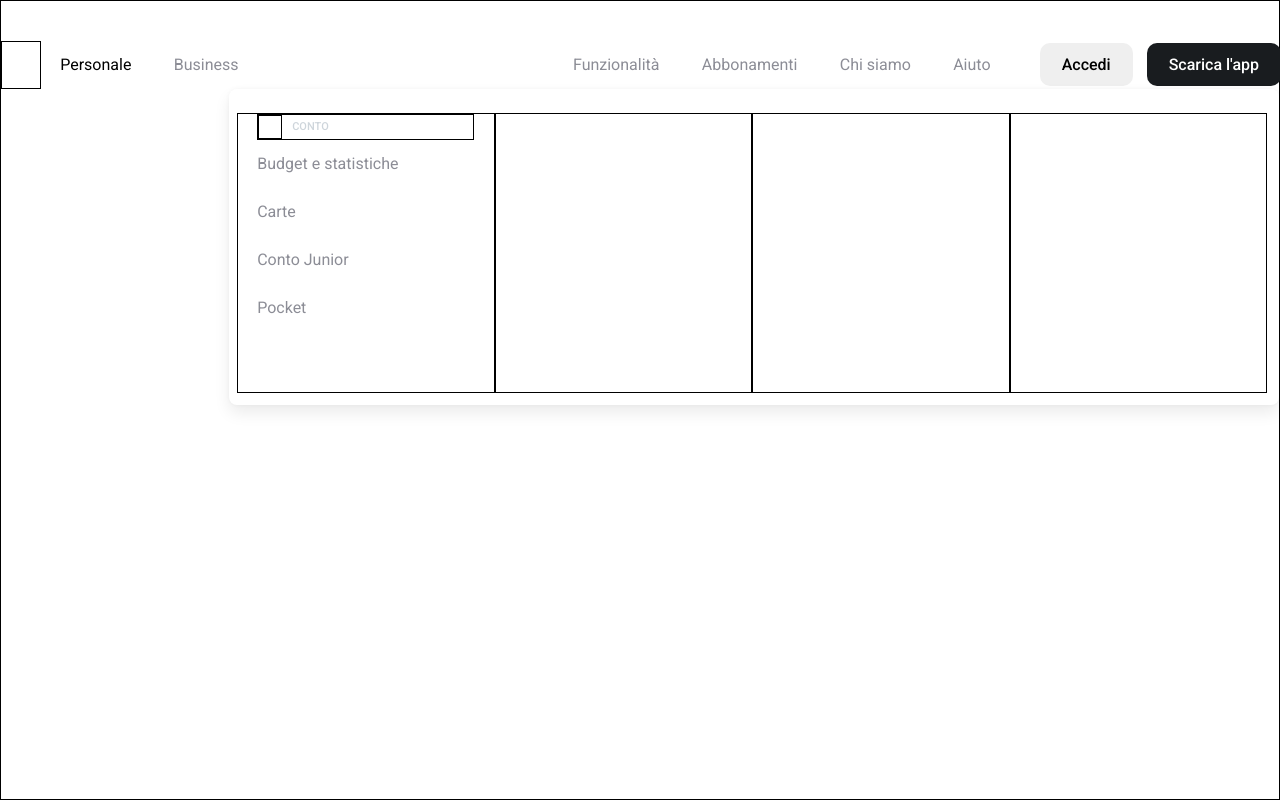
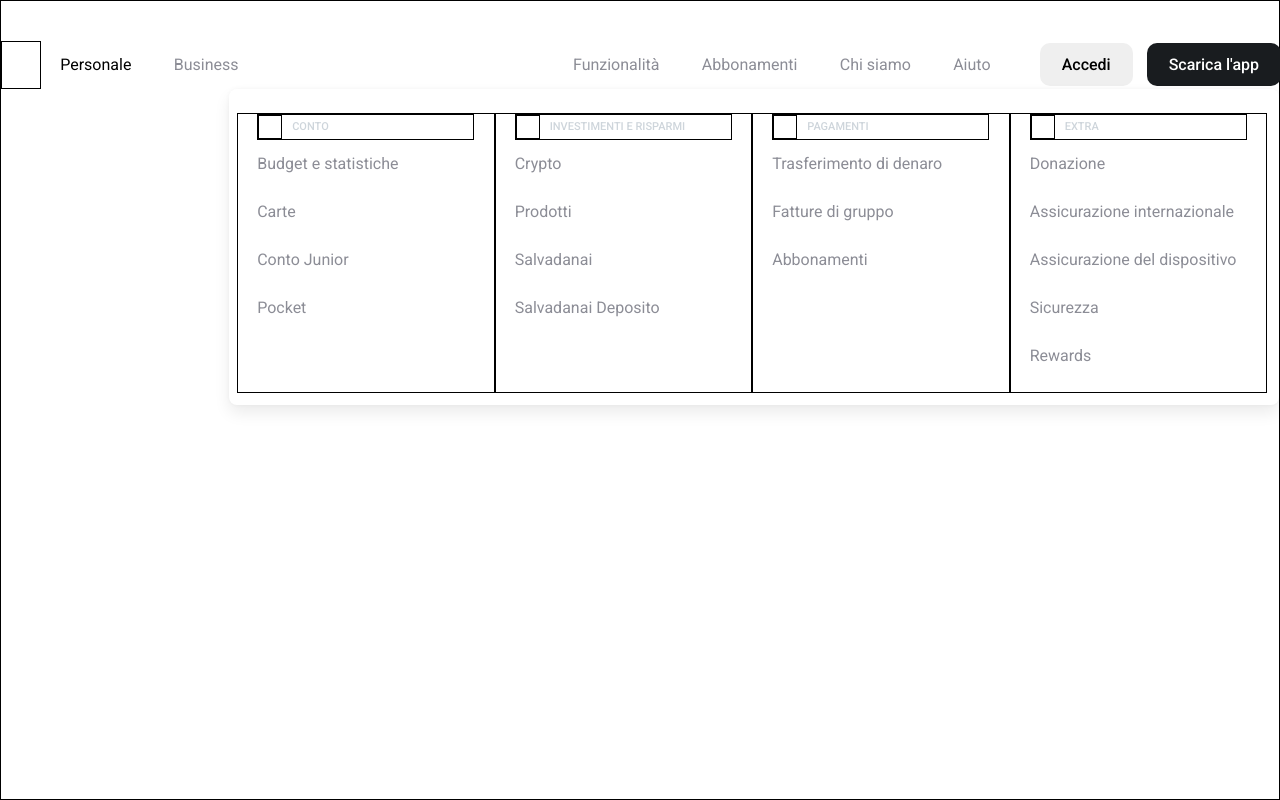
Before and after one commit to vito-g/js-html-css-revolut, a plain HTML site: page index.html in a window 1280 px wide. Drawn offline with nearby package versions, Linux system fonts and the light colour scheme.

Commit message:
Sub Content:Formattazione OK

```diff
--- a/index.html
+++ b/index.html
@@ -28,8 +28,10 @@
           <ul class="fl">
             <li class="tent">
               <a href="#">Funzionalità</a>
+
+              <!-- DROP-DOWN BOX N° 1-->
               <div class="box-content">
-
+                <!-- SUB-CONTENT 1-->
                 <div class="sub-content fl">
 
                   <div class="heading clearfix">
@@ -40,7 +42,9 @@
                     <div class="title fl">
                       CONTO
                     </div>
+
                   </div>
+
                     <ul class="top-down">
                       <li><a href="#">Budget e statistiche</a></li>
                       <li><a href="#">Carte</a></li>
@@ -48,21 +52,79 @@
                       <li><a href="#">Pocket</a></li>
                     </ul>
 
+                </div>
+                <!-- SUB-CONTENT 2-->
+                <div class="sub-content fl">
+
+                  <div class="heading clearfix">
+
+                    <div class="icon fl">
+
+                    </div>
+                    <div class="title fl">
+                      INVESTIMENTI E RISPARMI
+                    </div>
+
+                  </div>
+
+                    <ul class="top-down">
+                      <li><a href="#">Crypto</a></li>
+                      <li><a href="#">Prodotti</a></li>
+                      <li><a href="#">Salvadanai</a></li>
+                      <li><a href="#">Salvadanai Deposito</a></li>
+                    </ul>
 
                 </div>
+                <!-- SUB-CONTENT 3-->
                 <div class="sub-content fl">
 
+                  <div class="heading clearfix">
+
+                    <div class="icon fl">
+
+                    </div>
+                    <div class="title fl">
+                      PAGAMENTI
+                    </div>
+
+                  </div>
+
+                    <ul class="top-down">
+                      <li><a href="#">Trasferimento di denaro</a></li>
+                      <li><a href="#">Fatture di gruppo</a></li>
+                      <li><a href="#">Abbonamenti</a></li>
+                    </ul>
+
                 </div>
+                <!-- SUB-CONTENT 4-->
                 <div class="sub-content fl">
 
-                </div>
-                <div class="sub-content fl">
+                  <div class="heading clearfix">
+
+                    <div class="icon fl">
+
+                    </div>
+                    <div class="title fl">
+                      EXTRA
+                    </div>
+
+                  </div>
+
+                    <ul class="top-down">
+                      <li><a href="#">Donazione</a></li>
+                      <li><a href="#">Assicurazione internazionale</a></li>
+                      <li><a href="#">Assicurazione del dispositivo</a></li>
+                      <li><a href="#">Sicurezza</a></li>
+                      <li><a href="#">Rewards</a></li>
+                    </ul>
 
                 </div>
 
+              </div>
+              <!-- Fine/ DROP-DOWN BOX N° 1-->
+            </li>
 
-              </div>
-            </li>
+
             <li class="tent">
               <a href="#">Abbonamenti</a>
             </li>
```
